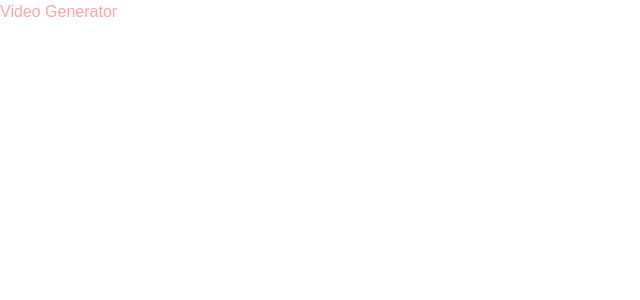
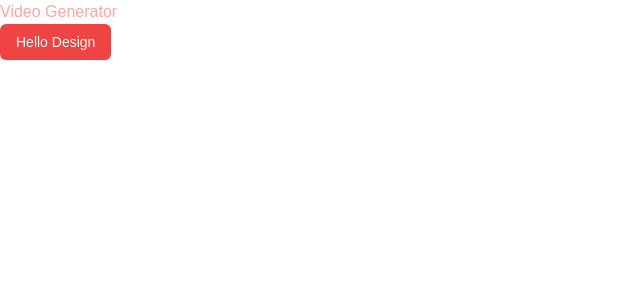
Before and after one commit to pankaj143p/video-generator, a Next.js app in the folder video-generator/: page / in a window 1280 px wide. Shown: the top 300 px of the page, without its empty margins (0-640 px from the left). Built offline with nearby package versions, Linux system fonts and the light colour scheme.

Commit message:
cadcn added

```diff
--- a/video-generator/app/globals.css
+++ b/video-generator/app/globals.css
@@ -2,21 +2,7 @@
 @tailwind components;
 @tailwind utilities;
 
-:root {
-  --background: #ffffff;
-  --foreground: #171717;
-}
-
-@media (prefers-color-scheme: dark) {
-  :root {
-    --background: #0a0a0a;
-    --foreground: #ededed;
-  }
-}
-
 body {
-  color: var(--foreground);
-  background: var(--background);
   font-family: Arial, Helvetica, sans-serif;
 }
 
@@ -25,3 +11,68 @@
     text-wrap: balance;
   }
 }
+
+@layer base {
+  :root {
+    --background: 0 0% 100%;
+    --foreground: 0 0% 3.9%;
+    --card: 0 0% 100%;
+    --card-foreground: 0 0% 3.9%;
+    --popover: 0 0% 100%;
+    --popover-foreground: 0 0% 3.9%;
+    --primary: 0 0% 9%;
+    --primary-foreground: 0 0% 98%;
+    --secondary: 0 0% 96.1%;
+    --secondary-foreground: 0 0% 9%;
+    --muted: 0 0% 96.1%;
+    --muted-foreground: 0 0% 45.1%;
+    --accent: 0 0% 96.1%;
+    --accent-foreground: 0 0% 9%;
+    --destructive: 0 84.2% 60.2%;
+    --destructive-foreground: 0 0% 98%;
+    --border: 0 0% 89.8%;
+    --input: 0 0% 89.8%;
+    --ring: 0 0% 3.9%;
+    --chart-1: 12 76% 61%;
+    --chart-2: 173 58% 39%;
+    --chart-3: 197 37% 24%;
+    --chart-4: 43 74% 66%;
+    --chart-5: 27 87% 67%;
+    --radius: 0.5rem;
+  }
+  .dark {
+    --background: 0 0% 3.9%;
+    --foreground: 0 0% 98%;
+    --card: 0 0% 3.9%;
+    --card-foreground: 0 0% 98%;
+    --popover: 0 0% 3.9%;
+    --popover-foreground: 0 0% 98%;
+    --primary: 0 0% 98%;
+    --primary-foreground: 0 0% 9%;
+    --secondary: 0 0% 14.9%;
+    --secondary-foreground: 0 0% 98%;
+    --muted: 0 0% 14.9%;
+    --muted-foreground: 0 0% 63.9%;
+    --accent: 0 0% 14.9%;
+    --accent-foreground: 0 0% 98%;
+    --destructive: 0 62.8% 30.6%;
+    --destructive-foreground: 0 0% 98%;
+    --border: 0 0% 14.9%;
+    --input: 0 0% 14.9%;
+    --ring: 0 0% 83.1%;
+    --chart-1: 220 70% 50%;
+    --chart-2: 160 60% 45%;
+    --chart-3: 30 80% 55%;
+    --chart-4: 280 65% 60%;
+    --chart-5: 340 75% 55%;
+  }
+}
+
+@layer base {
+  * {
+    @apply border-border;
+  }
+  body {
+    @apply bg-background text-foreground;
+  }
+}
--- a/video-generator/app/page.js
+++ b/video-generator/app/page.js
@@ -1,10 +1,12 @@
 import Image from "next/image";
+import { Button } from "@/components/ui/button";
 
 export default function Home() {
   return (
    <>
     <div className='text-red-300' >
       <h1>Video Generator</h1>
+      <Button variant="destructive">Hello Design</Button>
     </div>
    </>
   );
--- /dev/null
+++ b/video-generator/components/ui/button.jsx
@@ -0,0 +1,48 @@
+import * as React from "react"
+import { Slot } from "@radix-ui/react-slot"
+import { cva } from "class-variance-authority";
+
+import { cn } from "@/lib/utils"
+
+const buttonVariants = cva(
+  "inline-flex items-center justify-center whitespace-nowrap rounded-md text-sm font-medium transition-colors focus-visible:outline-none focus-visible:ring-1 focus-visible:ring-ring disabled:pointer-events-none disabled:opacity-50",
+  {
+    variants: {
+      variant: {
+        default:
+          "bg-primary text-primary-foreground shadow hover:bg-primary/90",
+        destructive:
+          "bg-destructive text-destructive-foreground shadow-sm hover:bg-destructive/90",
+        outline:
+          "border border-input bg-background shadow-sm hover:bg-accent hover:text-accent-foreground",
+        secondary:
+          "bg-secondary text-secondary-foreground shadow-sm hover:bg-secondary/80",
+        ghost: "hover:bg-accent hover:text-accent-foreground",
+        link: "text-primary underline-offset-4 hover:underline",
+      },
+      size: {
+        default: "h-9 px-4 py-2",
+        sm: "h-8 rounded-md px-3 text-xs",
+        lg: "h-10 rounded-md px-8",
+        icon: "h-9 w-9",
+      },
+    },
+    defaultVariants: {
+      variant: "default",
+      size: "default",
+    },
+  }
+)
+
+const Button = React.forwardRef(({ className, variant, size, asChild = false, ...props }, ref) => {
+  const Comp = asChild ? Slot : "button"
+  return (
+    (<Comp
+      className={cn(buttonVariants({ variant, size, className }))}
+      ref={ref}
+      {...props} />)
+  );
+})
+Button.displayName = "Button"
+
+export { Button, buttonVariants }
--- /dev/null
+++ b/video-generator/lib/utils.js
@@ -0,0 +1,6 @@
+import { clsx } from "clsx";
+import { twMerge } from "tailwind-merge"
+
+export function cn(...inputs) {
+  return twMerge(clsx(inputs));
+}
--- a/video-generator/tailwind.config.js
+++ b/video-generator/tailwind.config.js
@@ -1,17 +1,61 @@
 /** @type {import('tailwindcss').Config} */
 module.exports = {
-  content: [
+    darkMode: ["class"],
+    content: [
     "./pages/**/*.{js,ts,jsx,tsx,mdx}",
     "./components/**/*.{js,ts,jsx,tsx,mdx}",
     "./app/**/*.{js,ts,jsx,tsx,mdx}",
   ],
   theme: {
-    extend: {
-      colors: {
-        background: "var(--background)",
-        foreground: "var(--foreground)",
-      },
-    },
+  	extend: {
+  		colors: {
+  			background: 'hsl(var(--background))',
+  			foreground: 'hsl(var(--foreground))',
+  			card: {
+  				DEFAULT: 'hsl(var(--card))',
+  				foreground: 'hsl(var(--card-foreground))'
+  			},
+  			popover: {
+  				DEFAULT: 'hsl(var(--popover))',
+  				foreground: 'hsl(var(--popover-foreground))'
+  			},
+  			primary: {
+  				DEFAULT: 'hsl(var(--primary))',
+  				foreground: 'hsl(var(--primary-foreground))'
+  			},
+  			secondary: {
+  				DEFAULT: 'hsl(var(--secondary))',
+  				foreground: 'hsl(var(--secondary-foreground))'
+  			},
+  			muted: {
+  				DEFAULT: 'hsl(var(--muted))',
+  				foreground: 'hsl(var(--muted-foreground))'
+  			},
+  			accent: {
+  				DEFAULT: 'hsl(var(--accent))',
+  				foreground: 'hsl(var(--accent-foreground))'
+  			},
+  			destructive: {
+  				DEFAULT: 'hsl(var(--destructive))',
+  				foreground: 'hsl(var(--destructive-foreground))'
+  			},
+  			border: 'hsl(var(--border))',
+  			input: 'hsl(var(--input))',
+  			ring: 'hsl(var(--ring))',
+  			chart: {
+  				'1': 'hsl(var(--chart-1))',
+  				'2': 'hsl(var(--chart-2))',
+  				'3': 'hsl(var(--chart-3))',
+  				'4': 'hsl(var(--chart-4))',
+  				'5': 'hsl(var(--chart-5))'
+  			}
+  		},
+  		borderRadius: {
+  			lg: 'var(--radius)',
+  			md: 'calc(var(--radius) - 2px)',
+  			sm: 'calc(var(--radius) - 4px)'
+  		}
+  	}
   },
-  plugins: [],
+  plugins: [require("tailwindcss-animate")],
 };
```
Also changed, not shown: video-generator/package.json (+11 -4 lines), video-generator/components.json (added), 1 other file (tests, documents, lock files or other folders).
